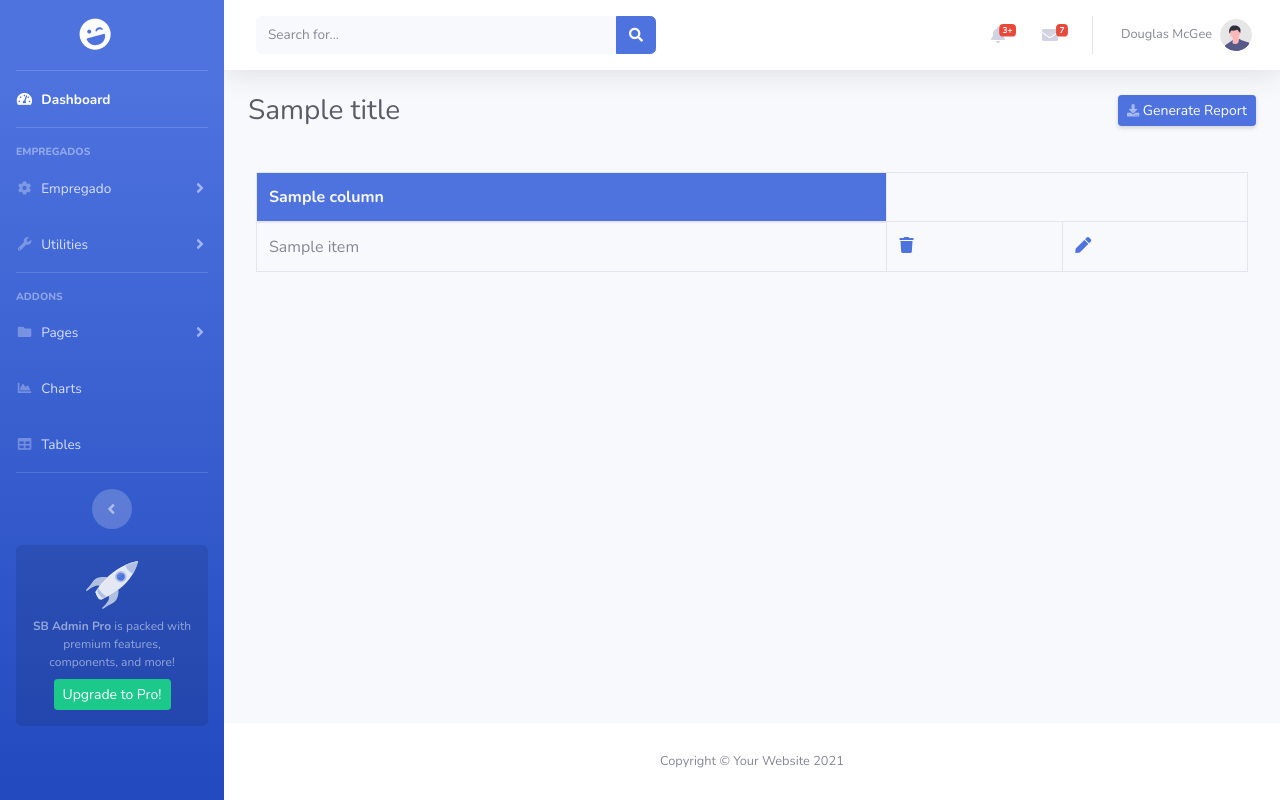
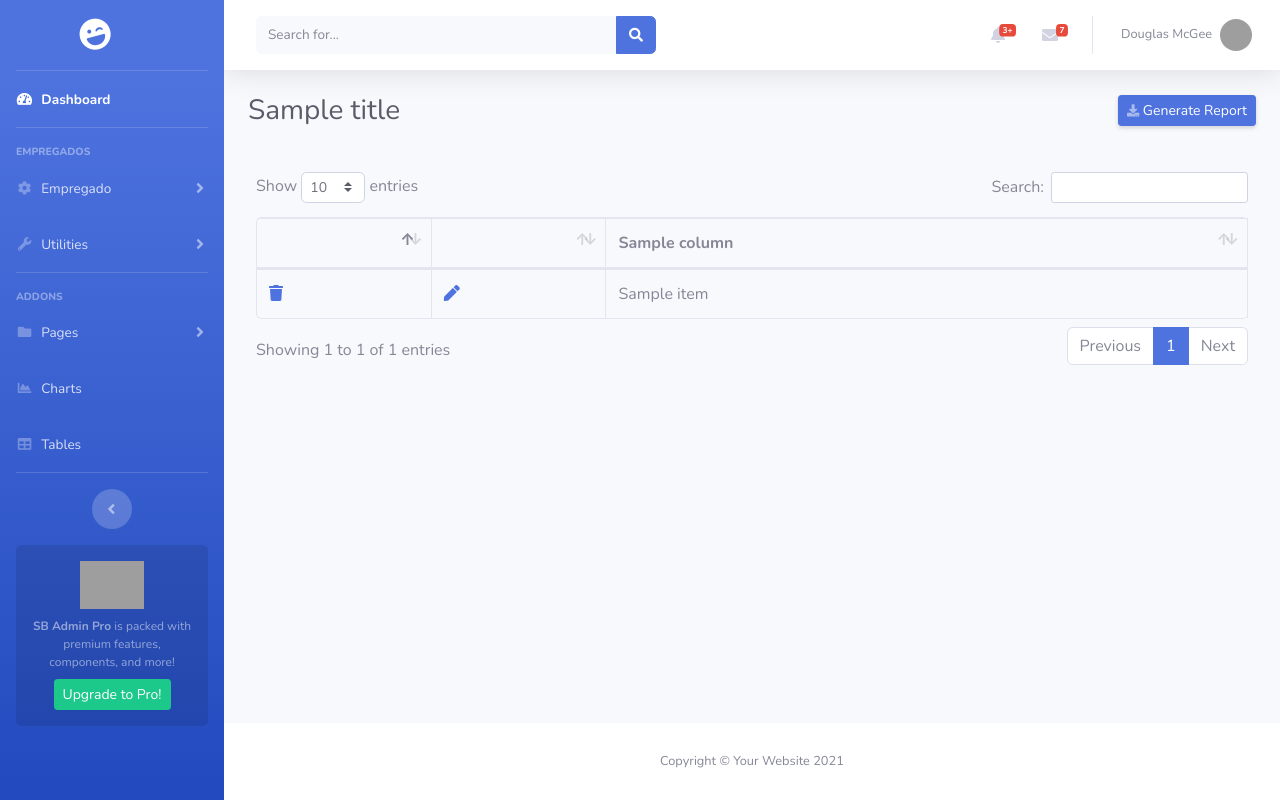
Before and after one commit to PedroF3rreira/ecommerce-flask, a Python web app: template my_app/templates/admin/list.html in a window 1280 px wide. Run offline with Jinja, Linux system fonts and the light colour scheme; the template is opened without the code that fills it: most values are stand-ins (such as "Sample title", 1, 10 or a date in 2020); some libraries are stand-ins or nearby versions; grey boxes are pictures that could not be loaded.

Commit message:
formatando datatables

```diff
--- a/my_app/templates/admin/base_admin.html
+++ b/my_app/templates/admin/base_admin.html
@@ -13,6 +13,7 @@
 
     <!-- Custom fonts for this template-->
     <link href="{{ url_for('static', filename='vendor/fontawesome-free/css/all.min.css') }}" rel="stylesheet" type="text/css">
+    <link href="{{ url_for('static', filename='vendor/datatables/dataTables.bootstrap4.min.css') }}" rel="stylesheet" type="text/css">
     <link
         href="https://fonts.googleapis.com/css?family=Nunito:200,200i,300,300i,400,400i,600,600i,700,700i,800,800i,900,900i"
         rel="stylesheet">
@@ -436,11 +437,10 @@
     <script src="{{ url_for('static', filename='js/sb-admin-2.min.js') }}"></script>
 
     <!-- Page level plugins -->
-    <script src="{{ url_for('static', filename='vendor/chart.js/Chart.min.js') }}"></script>
+
 
     <!-- Page level custom scripts -->
-    <script src="{{ url_for('static', filename='js/demo/chart-area-demo.js') }}"></script>
-    <script src="{{ url_for('static', filename='js/demo/chart-pie-demo.js') }}"></script>
+
      <script src="{{ url_for('static', filename='vendor/datatables/jquery.dataTables.min.js') }}"></script>
      <script src="{{ url_for('static', filename='vendor/datatables/dataTables.bootstrap4.min.js') }}"></script>
     <script src="{{ url_for('static', filename='js/demo/datatables-demo.js') }}"></script>
--- a/my_app/templates/admin/list.html
+++ b/my_app/templates/admin/list.html
@@ -2,8 +2,10 @@
 {% block content %}
 	<div class="card-body rounded">
 		<table class="table table-bordered table-hover rounded" id="dataTable" width="100%" cellspacing="0">
-			<thead class="bg-primary text-light">
+			<thead>
 				<tr>
+					<th></th>
+					<th></th>
 					{% for column  in columns.values() %}
 						<th scope="col">{{ column }}</th>
 					{% endfor %}
@@ -12,11 +14,11 @@
 			<tbody>
 				{% for item in items %}
 					<tr>
+						<td><a class="fa fa-trash" href="{{ item.id }}"></a></td>
+						<td><a class="fa fa-pen" href="{{ item.id }}"></a></td>
 						{% for column in columns %}
 							<td>{{ item[column] }}</th>
 						{% endfor %}
-						<td><a class="fa fa-trash" href="{{ item.id }}"></a></td>
-						<td><a class="fa fa-pen" href="{{ item.id }}"></a></td>
 					</tr>
 				{% endfor %}
 			</tbody>
```
Also changed, not shown: my_app/static/img/undraw_posting_photo.svg (deleted), my_app/static/img/undraw_profile.svg (deleted), my_app/static/img/undraw_profile_1.svg (deleted), my_app/static/img/undraw_profile_2.svg (deleted), my_app/static/img/undraw_profile_3.svg (deleted), my_app/static/img/undraw_rocket.svg (deleted), 1 other file.
